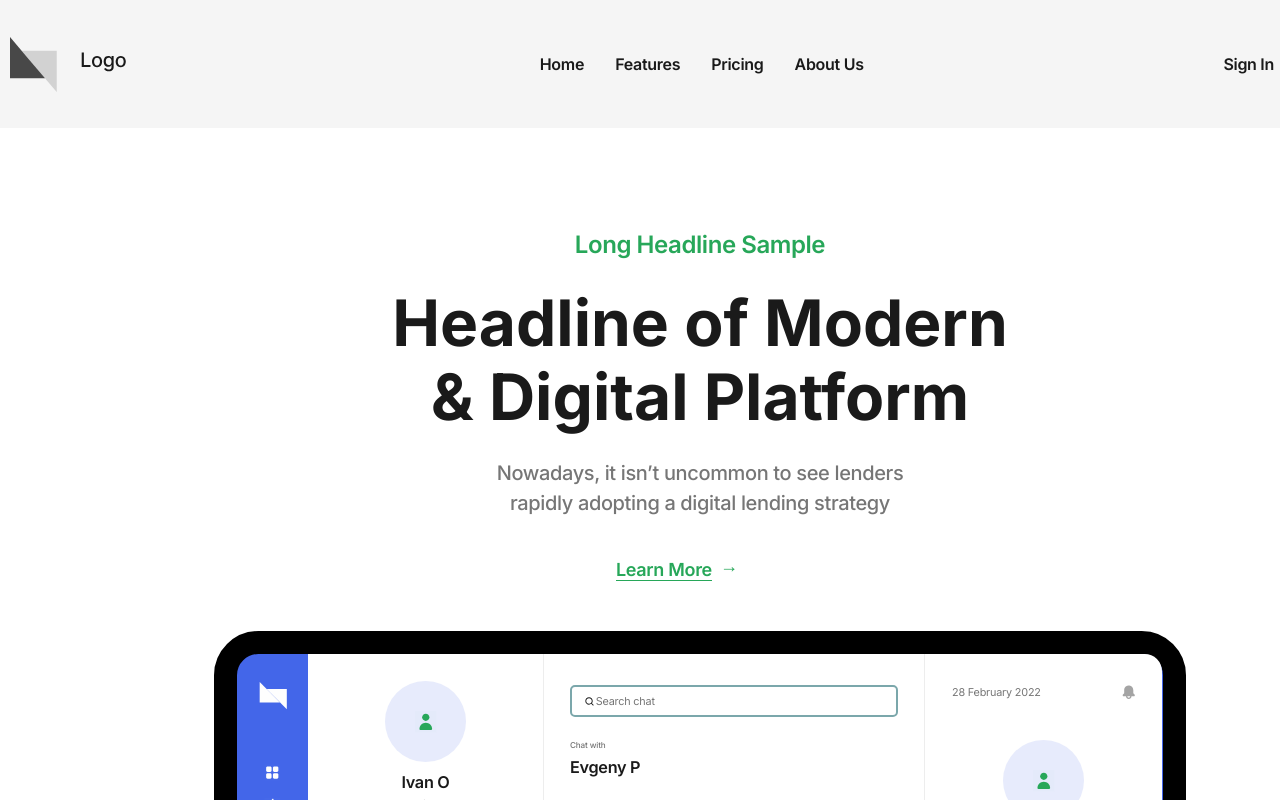
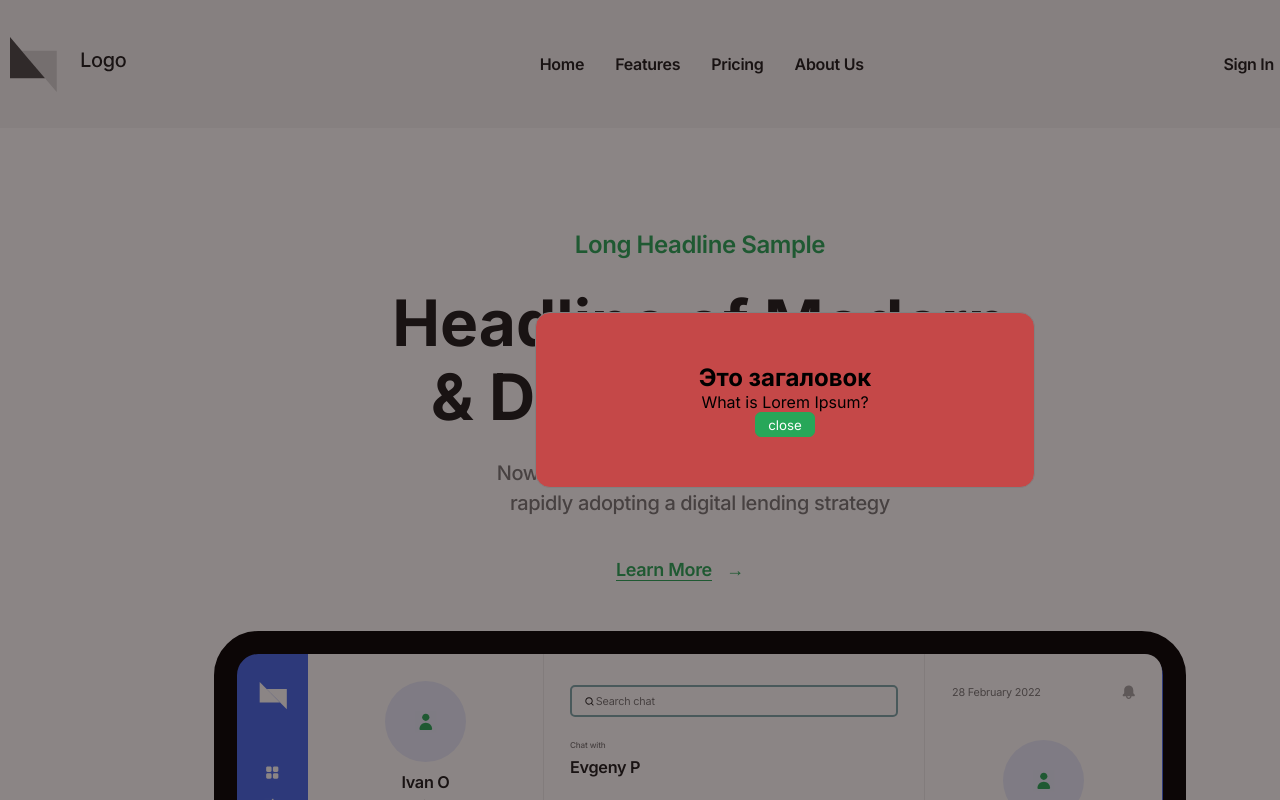
Before and after one commit to KanoplichAndrey/my-app, a React (Create React App) app: page / in a window 1280 px wide. Shown: the top 800 px of the page. Built offline with nearby package versions, Linux system fonts and the light colour scheme.

Commit message:
modal window

```diff
--- a/src/App.css
+++ b/src/App.css
@@ -11,9 +11,20 @@ body {
   width: 100%;
 }
 
-.app-wrapper {
+.active {
   margin: 0 auto;
   width: 1400px;
+  z-index: 1000;
+}
+.active select:focus {
+  outline: 0;
+}
+
+.app-wrapper {
+  overflow: hidden;
+  margin: 0 auto;
+  width: 1400px;
+  pointer-events: none;
 }
 .app-wrapper select:focus {
   outline: 0;
--- a/src/App.js
+++ b/src/App.js
@@ -1,21 +1,35 @@
-import React from 'react';
+/* eslint-disable no-unused-vars */
+import { React, useState, useEffect } from 'react';
 import './App.css';
 // import Content from './components/Content/Content';
+
 import Content from './components/Content copy/Content';
 import Feature from './components/Feature/Feature/Feature';
 import SingUpForm from './components/Sing_Up_Form/SingUpForm';
 import Pricing from './components/Pricing/Pricing/Pricing';
 import CTA from './components/CTA/CTA';
 import Testimonials from './components/Testimonials/Testimonials/Testimonials';
+
 // import Footer from './components/Footer Flex/Footer';
 import Header from './components/Header/Header';
 import Footer from './components/Footer Grid/Footer';
 import Test from './components/Test/Test';
+import ModalWindow from './components/ModalWindow/ModalWindow';
+
+// import { useState } from 'react';
+// import { showModal } from '../src/components/ModalWindow';
+
 function App () {
+  const [state, setState] = useState(true);
+
+  const showModal1 = () => {
+    setState(false);
+  };
+
   return (
   // <Router>
 
-      <div className='app-wrapper' id='Home'>
+      <div className={state ? 'app-wrapper' : 'active'} id='Home'onClick={showModal1} >
 
         <Header />
         <Content />
@@ -25,7 +39,8 @@ function App () {
         <CTA />
         <Testimonials/>
         <Footer />
-        <Test />
+        <ModalWindow state={state} />
+        {/* <Test /> */}
       </div>
 
   // </Router>
--- a/src/App.scss
+++ b/src/App.scss
@@ -12,13 +12,24 @@
 }
 body{
   width: 100%;
+
+
+}
+.active {
+
+ margin: 0 auto;
+ width: 1400px;
+ z-index: 1000;
+ select:focus{
+   outline: 0;
+ }
 }
 
-
 .app-wrapper {
+  overflow: hidden ;
   margin: 0 auto;
   width: 1400px;
-
+  pointer-events: none;
   select:focus{
     outline: 0;
   }
@@ -106,9 +117,9 @@ body{
   font-size: 6.5px;
 
 }
-.Slider1 .slick-track{
+// .Slider1 .slick-track{
 
-}
+// }
 .slick-dots li {
 
   cursor: pointer;
--- a/src/components/Content copy/Content.module.css
+++ b/src/components/Content copy/Content.module.css
@@ -66,8 +66,8 @@
   letter-spacing: -0.325px;
   color: #27a759;
   position: absolute;
-  left: 104px;
-  top: 10px;
+  left: 110px;
+  top: 14px;
 }
 .Content .sd .sf a {
   font-family: "Inter";
--- a/src/components/Content copy/Content.module.scss
+++ b/src/components/Content copy/Content.module.scss
@@ -73,8 +73,8 @@
         letter-spacing: -0.325px;
         color: #27a759;
         position: absolute;
-        left: 104px;
-        top: 10px;
+        left: 110px;
+        top: 14px;
       }
 
       a {
@@ -316,11 +316,11 @@
             display: grid;
             justify-content: flex-start;
           }
-          & div:nth-child(5) p, & div:nth-child(9) p, & div:nth-child(13) p{
+          // & div:nth-child(5) p, & div:nth-child(9) p, & div:nth-child(13) p{
             // background: rgb(82, 12, 173);
             // display: grid;
             // justify-content: flex-start;
-          }
+          // }
 
           & div:nth-child(6), & div:nth-child(10), & div:nth-child(14){
             // background: rgb(12, 173, 133);
@@ -344,11 +344,11 @@
             display: grid;
             justify-content: flex-end;
           }
-          & div:nth-child(7) p, & div:nth-child(11) p, & div:nth-child(15) p{
+          // & div:nth-child(7) p, & div:nth-child(11) p, & div:nth-child(15) p{
             // background: rgb(152, 209, 19);
             // display: grid;
             // justify-content: flex-end;
-          }
+          // }
 
 
         }
--- /dev/null
+++ b/src/components/ModalWindow/ModalWindow.js
@@ -0,0 +1,27 @@
+/* eslint-disable react/no-unescaped-entities */
+import { React } from 'react';
+import Button from '../button/Button';
+import s from './modal.module.css';
+
+const ModalWindow = ({ state, setState }) => {
+  return (
+
+    <>
+    {/* <Button customClass={s.button} onClick={showModal} /> */}
+<div className={state ? s.fon : s.none } >
+  </div>
+      <dialog open = {state ? 'open' : ''} className={s.modal} >
+        <h2>Это загаловок</h2>
+         <p >
+        What is Lorem Ipsum?
+
+        </p>
+        <Button customClass={s.btn} text='close' onClick={setState} />
+      </dialog>
+
+      </>
+
+  );
+};
+
+export default ModalWindow;
--- /dev/null
+++ b/src/components/ModalWindow/modal.module.css
@@ -0,0 +1,42 @@
+.modal {
+  z-index: 99;
+  position: fixed;
+  top: 50%;
+  padding: 50px 20px;
+  transform: translate(107%, -50%);
+  border: solid 1px gray;
+  border-radius: 15px;
+  width: 500px;
+  background: rgb(197, 72, 72);
+  text-align: center;
+  transition: 0.5s;
+  pointer-events: none;
+}
+
+.btn {
+  width: 60px;
+  height: 25px;
+  z-index: 101;
+  pointer-events: all;
+}
+
+.fon {
+  position: fixed;
+  top: 0;
+  bottom: 0;
+  right: 0;
+  left: 0;
+  z-index: 9;
+  opacity: 0.5;
+  background: rgb(24, 13, 13);
+}
+
+.none {
+  background: red;
+  width: 100px;
+  height: 100px;
+  position: fixed;
+  top: 0px;
+  left: 0px;
+  transform: translate(695%, 288%);
+}/*# sourceMappingURL=modal.module.css.map */
--- /dev/null
+++ b/src/components/ModalWindow/modal.module.scss
@@ -0,0 +1,51 @@
+
+  dialog::backdrop{
+
+  }
+
+ .modal{
+    z-index: 99;
+    position: fixed;
+    top: 50%;
+    padding: 50px 20px;
+    transform: translate(107%, -50%);
+    border: solid 1px gray;
+    border-radius: 15px;
+    width: 500px;
+    background: rgb(197, 72, 72);
+    text-align: center;
+    transition: 0.5s;
+   pointer-events: none;
+
+ }
+
+ .btn{
+    width: 60px;
+    height: 25px;
+    z-index: 101;
+    pointer-events: all;
+ }
+
+.fon{
+    position: fixed;
+    top: 0;
+    bottom: 0;
+    right: 0;
+    left: 0;
+    z-index: 9;
+    opacity: 0.5;
+    background: rgb(24, 13, 13);
+
+
+}
+
+.none{
+   background: red;
+   width: 100px;
+   height: 100px;
+   position: fixed;
+   top: 0px;
+   left: 0px;
+   transform: translate(695%, 288%);
+
+}
--- a/src/components/Pricing/RenderCart/RenderCart.js
+++ b/src/components/Pricing/RenderCart/RenderCart.js
@@ -30,7 +30,7 @@ const RenderCart = () => {
     setArrayRenderCart(servisarrayRenderCart);
   }, []);
   return <>
-    { arrayRenderCart.map(function (item, index) {
+    { arrayRenderCart.map((item, index) => {
       return <Cart {...item} key={index} />;
     })}
 
--- a/src/components/Test/Test.js
+++ b/src/components/Test/Test.js
@@ -1,27 +1,92 @@
-// import React from 'react';
+/* eslint-disable no-undef */
+/* eslint-disable react/react-in-jsx-scope */
+// // import React from 'react';
 
 import { useState, useEffect } from 'react';
 
+// const Test = () => {
+//   const [state, setState] = useState('ждите');
+
+//   function akaFetch () {
+//     return new Promise((resolve, reject) => {
+//       setTimeout(() => {
+//         resolve(Math.random());
+//       }, 10000);
+//     });
+//   };
+
+//   useEffect(() => {
+//     akaFetch()
+//       .then(setState)
+//       .catch(console.error);
+//   }, []);
+
+//   return (
+//   // eslint-disable-next-line react/react-in-jsx-scope
+//   <div>{state}</div>
+
+//   );
+// };
+
+// export default Test;
+
+// import { useState, useEffect } from 'react';
+
 const Test = () => {
-  const [state, setState] = useState('ждите');
-  function akaFetch () {
-    return new Promise((resolve, reject) => {
-      setTimeout(() => {
-        resolve(Math.random());
-      }, 5000);
-    });
+  const [type, setTupe] = useState('users');
+  const [state, setState] = useState([]);
+
+  async function f1 () {
+    try {
+      const response = await fetch(`https://jsonplaceholder.typicode.com/${type}`);
+      const data = await response.json();
+      console.log(JSON.stringify(data, null, 2));
+    } catch (err) {
+      console.log('error >>>', err);
+    }
+    // .then(id => {
+    //   return id;
+    // })
+    // .then(json => {
+    //   console.log(JSON.stringify(state, null, 2));
+    // });
+  }
+  function f2 (nums) {
+    const maxnum = 40;
+    console.log(maxnum);
+    for (const num of nums) {
+      if (num > maxnum) {
+        console.log(num);
+        // eslint-disable-next-line no-const-assign
+        maxnum += num;
+      }
+    }
+
+    return maxnum;
   }
 
   useEffect(() => {
-    akaFetch()
-      .then(setState)
-      .catch(console.error);
-  }, []);
+    setTimeout(() => {
+      fetch(`https://jsonplaceholder.typicode.com/${type}`)
+        .then(response => response.json())
+        .then(json => setState(json))
+        .catch(console.error);
+    }, 1000);
+  }, [type]);
 
   return (
-  // eslint-disable-next-line react/react-in-jsx-scope
-  <div>{state}</div>
+<>
 
+<button onClick={() => { setTupe('users'); }}> ползователи</button>
+    <button onClick={() => { setTupe('todos'); }}> Todos</button>
+    <button onClick={() => { setTupe('posts'); }}> посты</button>
+    <button onClick={() => { f1('users'); }}> посты</button>
+    <button onClick={() => { f2('1700'); }}> посты</button>
+    <pre>
+      {JSON.stringify(state, null, 2)}
+
+    </pre>
+</>
   );
 };
 
--- a/src/components/button/Button.js
+++ b/src/components/button/Button.js
@@ -2,8 +2,8 @@ import React from 'react';
 
 const commonClass = 'default-button';
 
-const Button = ({ customClass = '', text = '' }) => {
-  return <button className={`${commonClass} ${customClass}`} > {text}</button>;
+const Button = ({ customClass = '', text = 'Default', onClick }) => {
+  return <button className={`${commonClass} ${customClass}`} onClick={onClick} > {text}</button>;
 };
 
 export default Button;
--- a/src/index.css
+++ b/src/index.css
@@ -5,6 +5,7 @@ body {
     sans-serif;
   -webkit-font-smoothing: antialiased;
   -moz-osx-font-smoothing: grayscale;
+
 }
 
 code {
```
Also changed, not shown: 2 other files (tests, documents, lock files or other folders).
